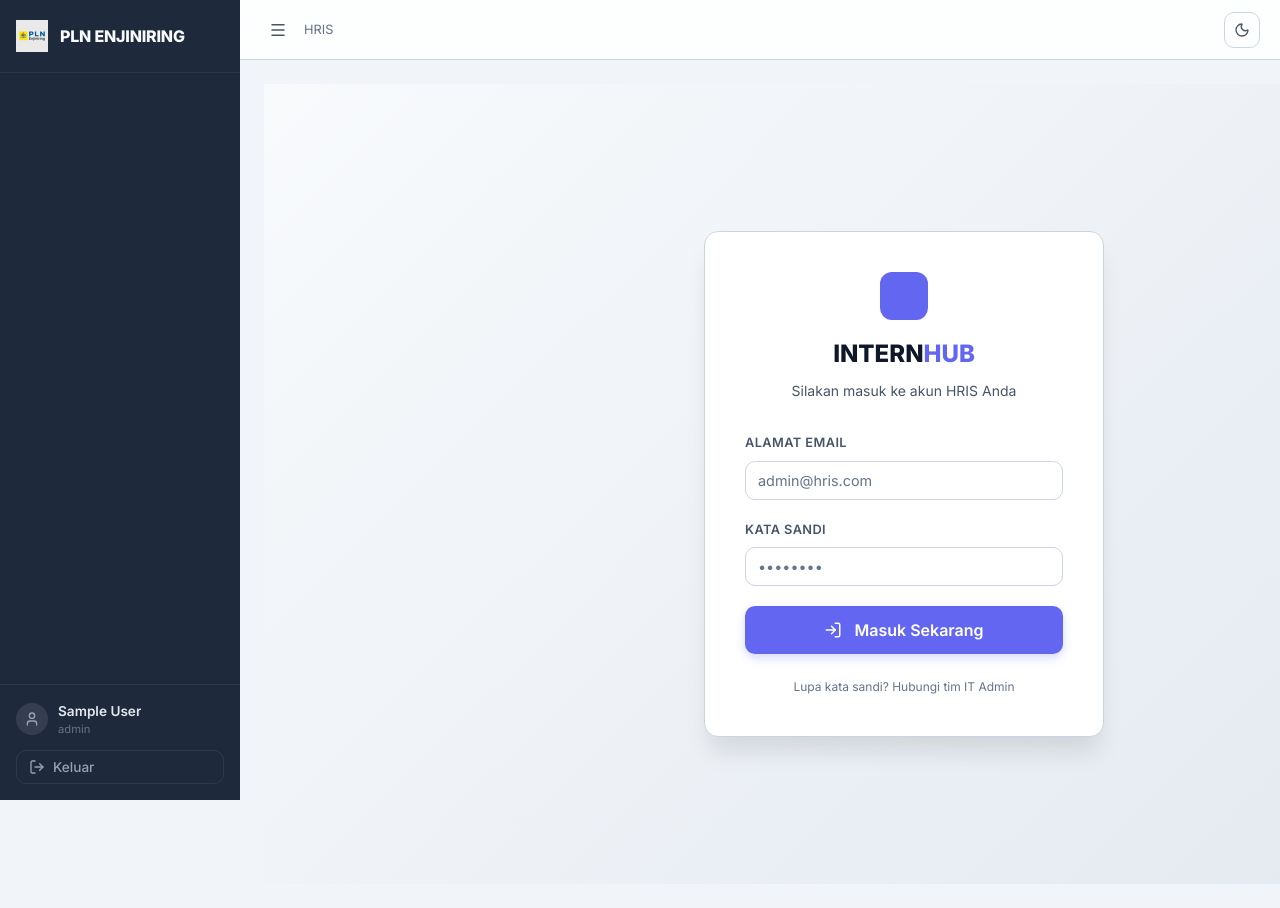
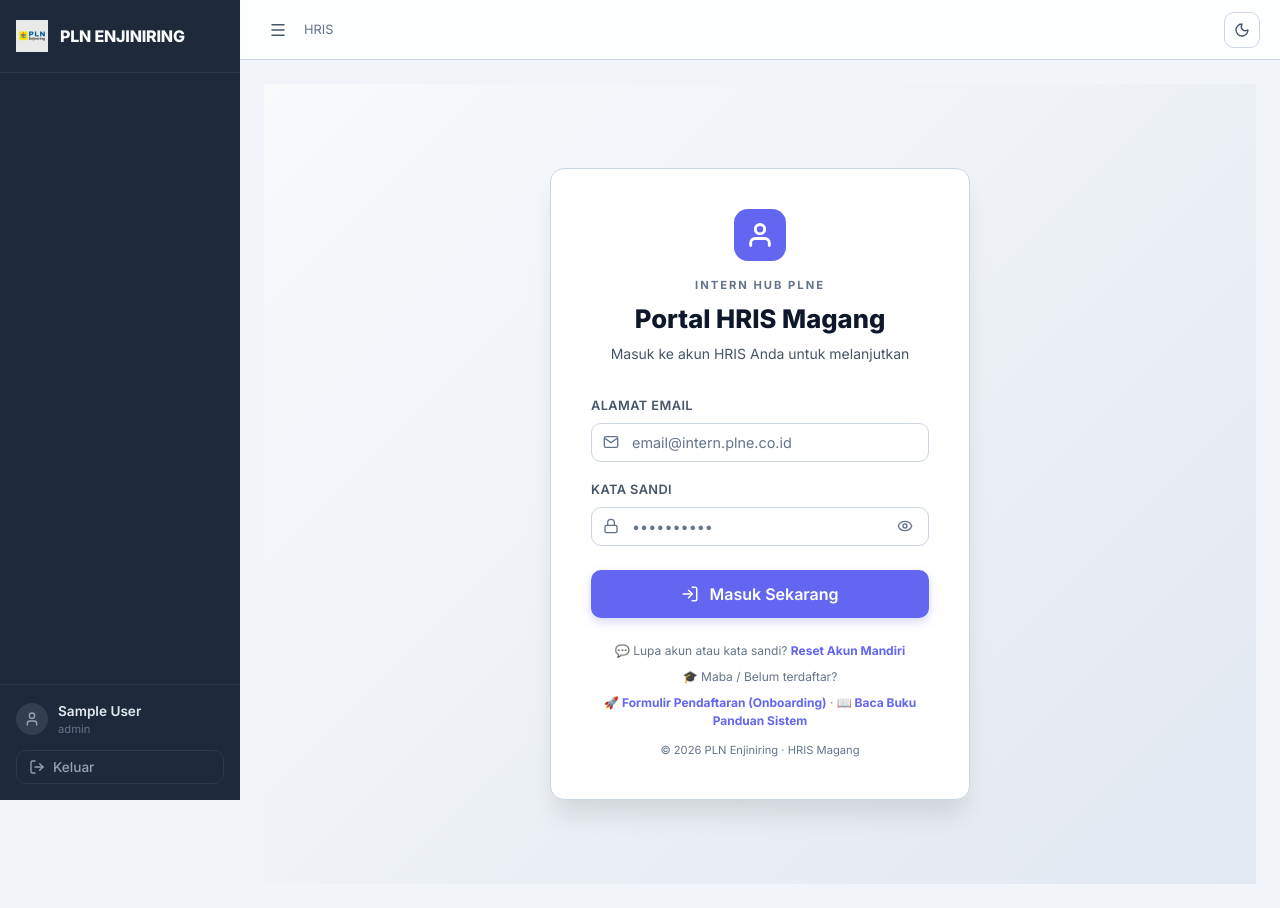
Before and after one commit to alifikhlasula-ctrl/pln-enjiniring, a Next.js app: page /login in a window 1280 px wide. Built offline with nearby package versions, Linux system fonts and the light colour scheme; sample sign-in values are in the browser's storage.

Commit message:
fix: Safari compat - auth flow, webkit prefix, aspectRatio fallback, style jsx

```diff
--- a/app/admin/announcements/page.js
+++ b/app/admin/announcements/page.js
@@ -156,7 +156,7 @@
 
       {/* Modal CRUD */}
       {showModal && (
-        <div style={{ position: 'fixed', inset: 0, background: 'rgba(0,0,0,0.5)', zIndex: 300, display: 'flex', alignItems: 'center', justifyContent: 'center', backdropFilter: 'blur(4px)' }}>
+        <div style={{ position: 'fixed', inset: 0, background: 'rgba(0,0,0,0.5)', zIndex: 300, display: 'flex', alignItems: 'center', justifyContent: 'center', backdropFilter: 'blur(4px)', WebkitBackdropFilter: 'blur(4px)' }}>
           <div className="card" style={{ width: '100%', maxWidth: 500, animation: 'slideUp 0.3s ease' }}>
             <div style={{ display: 'flex', justifyContent: 'space-between', alignItems: 'center', marginBottom: '1.5rem', borderBottom: '1px solid var(--border)', paddingBottom: '1rem' }}>
               <h3 style={{ fontWeight: 800 }}>{editing ? 'Edit Pengumuman' : 'Buat Pengumuman Baru'}</h3>
--- a/app/admin/attendance/page.js
+++ b/app/admin/attendance/page.js
@@ -108,7 +108,7 @@
   return (
     <div style={{
       position: 'fixed', inset: 0, zIndex: 9999,
-      background: 'rgba(0,0,0,0.6)', backdropFilter: 'blur(4px)',
+      background: 'rgba(0,0,0,0.6)', backdropFilter: 'blur(4px)', WebkitBackdropFilter: 'blur(4px)',
       display: 'flex', alignItems: 'center', justifyContent: 'center', padding: '1rem'
     }}>
       <div className="card" style={{ width: '100%', maxWidth: 480, padding: '2rem', animation: 'slideUpFade 0.3s ease' }}>
@@ -511,7 +511,7 @@
         )}
       </div>
 
-      <style jsx>{`
+      <style>{`
         .attendance-card:hover { box-shadow: 0 4px 24px rgba(0,0,0,0.15); }
         .edit-btn-hover:hover { border-color: var(--primary) !important; color: var(--primary) !important; }
         @keyframes slideUpFade {
--- a/app/admin/events/page.js
+++ b/app/admin/events/page.js
@@ -228,7 +228,7 @@
 
       {/* Modal CRUD */}
       {showModal && (
-        <div style={{ position: 'fixed', inset: 0, background: 'rgba(0,0,0,0.5)', zIndex: 300, display: 'flex', alignItems: 'center', justifyContent: 'center', backdropFilter: 'blur(4px)' }}>
+        <div style={{ position: 'fixed', inset: 0, background: 'rgba(0,0,0,0.5)', zIndex: 300, display: 'flex', alignItems: 'center', justifyContent: 'center', backdropFilter: 'blur(4px)', WebkitBackdropFilter: 'blur(4px)' }}>
           <div className="card" style={{ width: '100%', maxWidth: 500, animation: 'slideUp 0.3s ease' }}>
             <div style={{ display: 'flex', justifyContent: 'space-between', alignItems: 'center', marginBottom: '1.5rem', borderBottom: '1px solid var(--border)', paddingBottom: '1rem' }}>
               <h3 style={{ fontWeight: 800 }}>{editing ? 'Edit Kegiatan' : 'Tambah Kegiatan Baru'}</h3>
--- a/app/admin/monitor-attendance/page.js
+++ b/app/admin/monitor-attendance/page.js
@@ -18,7 +18,7 @@
   return (
     <div onClick={onClose} style={{
       position: 'fixed', inset: 0, zIndex: 99999,
-      background: 'rgba(0,0,0,0.93)', backdropFilter: 'blur(12px)',
+      background: 'rgba(0,0,0,0.93)', backdropFilter: 'blur(12px)', WebkitBackdropFilter: 'blur(12px)',
       display: 'flex', alignItems: 'center', justifyContent: 'center',
       flexDirection: 'column', gap: '1rem', cursor: 'zoom-out',
       animation: 'fadeIn 0.18s ease'
@@ -478,7 +478,7 @@
       </div>
 
       {showCorrections && (
-        <div style={{ position: 'fixed', inset: 0, zIndex: 9999, background: 'rgba(0,0,0,0.6)', backdropFilter: 'blur(4px)', display: 'flex', alignItems: 'center', justifyContent: 'center', padding: '1rem' }}>
+        <div style={{ position: 'fixed', inset: 0, zIndex: 9999, background: 'rgba(0,0,0,0.6)', backdropFilter: 'blur(4px)', WebkitBackdropFilter: 'blur(4px)', display: 'flex', alignItems: 'center', justifyContent: 'center', padding: '1rem' }}>
           <div className="card" style={{ width: '100%', maxWidth: 750, padding: '2rem', animation: 'fadeIn 0.2s', maxHeight: '90vh', overflowY: 'auto' }}>
              <div style={{ display: 'flex', justifyContent: 'space-between', marginBottom: '1.5rem', alignItems: 'center' }}>
                <h3 style={{ fontWeight: 800 }}>Daftar Permintaan Koreksi Susulan</h3>
--- a/app/attendance/page.js
+++ b/app/attendance/page.js
@@ -132,7 +132,7 @@
   return (
     <div style={{
       position: 'fixed', inset: 0, zIndex: 600,
-      background: 'rgba(0,0,0,0.85)', backdropFilter: 'blur(6px)',
+      background: 'rgba(0,0,0,0.85)', backdropFilter: 'blur(6px)', WebkitBackdropFilter: 'blur(6px)',
       display: 'flex', justifyContent: 'center', alignItems: 'center'
     }}>
       <div className="card" style={{ width: '95%', maxWidth: 520, borderRadius: 'var(--radius-xl)' }}>
@@ -155,7 +155,7 @@
           <>
             <div style={{
               borderRadius: 'var(--radius-lg)', overflow: 'hidden',
-              background: '#111', aspectRatio: '4/3', position: 'relative',
+              background: '#111', aspectRatio: '4/3', height: 0, paddingBottom: '75%', position: 'relative',
               boxShadow: faceDetected ? '0 0 0 4px var(--secondary)' : '0 0 0 4px var(--danger)',
               transition: 'box-shadow 0.3s ease'
             }}>
@@ -690,7 +690,7 @@
 
       {correctionModal.open && (
         <div style={{
-          position: 'fixed', inset: 0, zIndex: 9999, background: 'rgba(0,0,0,0.6)', backdropFilter: 'blur(4px)',
+          position: 'fixed', inset: 0, zIndex: 9999, background: 'rgba(0,0,0,0.6)', backdropFilter: 'blur(4px)', WebkitBackdropFilter: 'blur(4px)',
           display: 'flex', alignItems: 'center', justifyContent: 'center', padding: '1rem'
         }}>
           <div className="card" style={{ width: '100%', maxWidth: 400, padding: '2rem', animation: 'slideInUp 0.3s ease' }}>
--- a/app/dashboard/AdminDashboard.js
+++ b/app/dashboard/AdminDashboard.js
@@ -117,7 +117,7 @@
       onClick={onClose}
       style={{
         position: 'fixed', inset: 0, zIndex: 99999,
-        background: 'rgba(0,0,0,0.88)', backdropFilter: 'blur(8px)',
+        background: 'rgba(0,0,0,0.88)', backdropFilter: 'blur(8px)', WebkitBackdropFilter: 'blur(8px)',
         display: 'flex', alignItems: 'center', justifyContent: 'center',
         flexDirection: 'column', gap: '1rem', cursor: 'zoom-out'
       }}
@@ -1165,7 +1165,7 @@
   const RoleSwitcher = () => (
     <div style={{
       position: 'fixed', bottom: 24, right: 24, zIndex: 1000,
-      background: 'rgba(255, 255, 255, 0.7)', backdropFilter: 'blur(12px)',
+      background: 'rgba(255, 255, 255, 0.7)', backdropFilter: 'blur(12px)', WebkitBackdropFilter: 'blur(12px)',
       padding: '6px', borderRadius: 'var(--radius-full)',
       border: '1px solid rgba(99, 102, 241, 0.2)',
       boxShadow: '0 8px 32px rgba(0,0,0,0.1)',
--- a/app/login/page.js
+++ b/app/login/page.js
@@ -2,149 +2,190 @@
 
 import React, { useState } from 'react'
 import { useRouter } from 'next/navigation'
-import { LogIn, Loader2, AlertCircle } from 'lucide-react'
-import Swal from 'sweetalert2'
+import { LogIn, Loader2, Eye, EyeOff } from 'lucide-react'
+import { useAuth } from '@/context/AuthContext'
 
 export default function LoginPage() {
-  const [email, setEmail] = useState('')
+  const [email, setEmail]       = useState('')
   const [password, setPassword] = useState('')
-  const [loading, setLoading] = useState(false)
-  const router = useRouter()
+  const [showPass, setShowPass] = useState(false)
+  const [error, setError]       = useState('')
+  const [loading, setLoading]   = useState(false)
+  const { login, finalizeLogin } = useAuth()
 
   const handleLogin = async (e) => {
     e.preventDefault()
+    setError('')
     setLoading(true)
     try {
-      const res = await fetch('/api/auth/login', {
-        method: 'POST',
-        headers: { 'Content-Type': 'application/json' },
-        body: JSON.stringify({ email, password })
-      })
-      const data = await res.json()
-      if (res.ok) {
-        Swal.fire({
-          icon: 'success',
-          title: 'Berhasil Login',
-          text: `Selamat datang, ${data.user.name}`,
-          timer: 1500,
-          showConfirmButton: false
-        })
-        router.push('/')
-      } else {
-        Swal.fire('Gagal', data.error || 'Email atau password salah', 'error')
+      // Use AuthContext.login() — saves to localStorage & handles redirect correctly
+      const result = await login(email, password)
+      if (!result.success) {
+        setError(result.error || 'Email atau password salah.')
+      } else if (result.mustChangePassword) {
+        // Redirect to reset-password with temp user data
+        finalizeLogin(result.tempUser)
       }
-    } catch (error) {
-      Swal.fire('Error', 'Terjadi kesalahan sistem', 'error')
+      // On success, AuthContext.login() already calls router.push('/dashboard')
+    } catch {
+      setError('Terjadi kesalahan sistem. Silakan coba lagi.')
     } finally {
       setLoading(false)
     }
   }
 
   return (
-    <div className="login-container">
-      <div className="card login-card animate-scale-up">
-        <div className="login-header">
-          <div className="logo-icon"></div>
-          <h1>INTERN<span style={{ color: 'var(--primary)' }}>HUB</span></h1>
-          <p>Silakan masuk ke akun HRIS Anda</p>
+    <div style={{
+      minHeight: '100vh',
+      width: '100%',
+      display: 'flex',
+      alignItems: 'center',
+      justifyContent: 'center',
+      background: 'linear-gradient(135deg, #f8fafc 0%, #e2e8f0 100%)',
+      padding: '1rem'
+    }}>
+      <div className="card" style={{
+        width: '100%',
+        maxWidth: 420,
+        padding: '2.5rem',
+        boxShadow: '0 20px 25px -5px rgba(0,0,0,0.1)',
+        background: 'white',
+        animation: 'loginScaleUp 0.4s cubic-bezier(0.16,1,0.3,1)'
+      }}>
+        {/* Header */}
+        <div style={{ textAlign: 'center', marginBottom: '2rem' }}>
+          <div style={{
+            width: 52, height: 52,
+            background: 'var(--primary)',
+            borderRadius: 14,
+            margin: '0 auto 1rem',
+            display: 'flex', alignItems: 'center', justifyContent: 'center'
+          }}>
+            <svg width="28" height="28" viewBox="0 0 24 24" fill="none" stroke="white" strokeWidth="2.5" strokeLinecap="round" strokeLinejoin="round">
+              <path d="M20 21v-2a4 4 0 0 0-4-4H8a4 4 0 0 0-4 4v2"/><circle cx="12" cy="7" r="4"/>
+            </svg>
+          </div>
+          <p style={{ fontSize: '0.7rem', fontWeight: 700, letterSpacing: '2px', color: 'var(--text-muted)', textTransform: 'uppercase', marginBottom: 6 }}>
+            Intern Hub PLNE
+          </p>
+          <h1 style={{ fontSize: '1.6rem', fontWeight: 800, color: 'var(--text-primary)', marginBottom: 4 }}>
+            Portal HRIS Magang
+          </h1>
+          <p style={{ color: 'var(--text-secondary)', fontSize: '0.875rem' }}>
+            Masuk ke akun HRIS Anda untuk melanjutkan
+          </p>
         </div>
 
-        <form onSubmit={handleLogin}>
-          <div className="form-group">
+        {/* Error Banner */}
+        {error && (
+          <div style={{
+            background: '#fef2f2', border: '1px solid #fecaca',
+            borderRadius: 8, padding: '0.75rem 1rem',
+            color: '#dc2626', fontSize: '0.85rem', fontWeight: 600,
+            marginBottom: '1.25rem', display: 'flex', alignItems: 'flex-start', gap: 8
+          }}>
+            <svg style={{ flexShrink: 0, marginTop: 1 }} width="16" height="16" viewBox="0 0 24 24" fill="none" stroke="currentColor" strokeWidth="2.5"><circle cx="12" cy="12" r="10"/><line x1="12" y1="8" x2="12" y2="12"/><line x1="12" y1="16" x2="12.01" y2="16"/></svg>
+            {error}
+          </div>
+        )}
+
+        {/* Form */}
+        <form onSubmit={handleLogin} noValidate>
+          <div style={{ marginBottom: '1.125rem' }}>
             <label className="label">Alamat Email</label>
+            <div style={{ position: 'relative', display: 'flex', alignItems: 'center' }}>
+              <svg style={{ position: 'absolute', left: 12, color: 'var(--text-muted)', flexShrink: 0 }} width="16" height="16" viewBox="0 0 24 24" fill="none" stroke="currentColor" strokeWidth="2"><path d="M4 4h16c1.1 0 2 .9 2 2v12c0 1.1-.9 2-2 2H4c-1.1 0-2-.9-2-2V6c0-1.1.9-2 2-2z"/><polyline points="22,6 12,13 2,6"/></svg>
               <input
+                id="login-email"
                 type="email"
                 className="input"
                 required
+                autoComplete="email"
                 value={email}
-              onChange={(e) => setEmail(e.target.value)}
-              placeholder="admin@hris.com"
+                onChange={(e) => { setEmail(e.target.value); setError('') }}
+                placeholder="email@intern.plne.co.id"
+                style={{ paddingLeft: 40 }}
               />
             </div>
-          <div className="form-group">
+          </div>
+
+          <div style={{ marginBottom: '1.5rem' }}>
             <label className="label">Kata Sandi</label>
+            <div style={{ position: 'relative', display: 'flex', alignItems: 'center' }}>
+              <svg style={{ position: 'absolute', left: 12, color: 'var(--text-muted)', flexShrink: 0 }} width="16" height="16" viewBox="0 0 24 24" fill="none" stroke="currentColor" strokeWidth="2"><rect x="3" y="11" width="18" height="11" rx="2" ry="2"/><path d="M7 11V7a5 5 0 0 1 10 0v4"/></svg>
               <input
-              type="password"
+                id="login-password"
+                type={showPass ? 'text' : 'password'}
                 className="input"
                 required
+                autoComplete="current-password"
                 value={password}
-              onChange={(e) => setPassword(e.target.value)}
-              placeholder="••••••••"
+                onChange={(e) => { setPassword(e.target.value); setError('') }}
+                placeholder="••••••••••"
+                style={{ paddingLeft: 40, paddingRight: 44 }}
               />
+              <button
+                type="button"
+                onClick={() => setShowPass(p => !p)}
+                style={{
+                  position: 'absolute', right: 12,
+                  background: 'none', border: 'none', cursor: 'pointer',
+                  color: 'var(--text-muted)', padding: 4, display: 'flex'
+                }}
+                aria-label={showPass ? 'Sembunyikan password' : 'Tampilkan password'}
+              >
+                {showPass ? <EyeOff size={16}/> : <Eye size={16}/>}
+              </button>
             </div>
-          <button type="submit" className="btn btn-primary login-btn" disabled={loading}>
-            {loading ? <Loader2 className="animate-spin" /> : <><LogIn size={18} /> Masuk Sekarang</>}
+          </div>
+
+          <button
+            id="login-submit"
+            type="submit"
+            className="btn btn-primary"
+            disabled={loading}
+            style={{
+              width: '100%', height: '3rem', fontSize: '1rem',
+              display: 'flex', alignItems: 'center', justifyContent: 'center', gap: '0.625rem',
+              opacity: loading ? 0.75 : 1,
+              transition: 'opacity 0.2s'
+            }}
+          >
+            {loading
+              ? <><Loader2 size={18} style={{ animation: 'loginSpin 1s linear infinite' }}/> Memverifikasi...</>
+              : <><LogIn size={18}/> Masuk Sekarang</>
+            }
           </button>
         </form>
 
-        <div className="login-footer">
-          <p>Lupa kata sandi? Hubungi tim IT Admin</p>
+        {/* Footer Links */}
+        <div style={{ marginTop: '1.5rem', textAlign: 'center', display: 'flex', flexDirection: 'column', gap: '0.5rem' }}>
+          <p style={{ fontSize: '0.75rem', color: 'var(--text-muted)' }}>
+            💬 Lupa akun atau kata sandi?{' '}
+            <a href="/reset-password" style={{ color: 'var(--primary)', fontWeight: 700 }}>Reset Akun Mandiri</a>
+          </p>
+          <p style={{ fontSize: '0.75rem', color: 'var(--text-muted)' }}>
+            🎓 Maba / Belum terdaftar?
+          </p>
+          <p style={{ fontSize: '0.75rem', color: 'var(--text-muted)' }}>
+            🚀 <a href="/onboarding" style={{ color: 'var(--primary)', fontWeight: 700 }}>Formulir Pendaftaran (Onboarding)</a>
+            {' '}·{' '}
+            <a href="/guide" style={{ color: 'var(--primary)', fontWeight: 700 }}>📖 Baca Buku Panduan Sistem</a>
+          </p>
+          <p style={{ fontSize: '0.7rem', color: 'var(--text-muted)', marginTop: 4 }}>
+            © 2026 PLN Enjiniring · HRIS Magang
+          </p>
         </div>
       </div>
 
-      <style jsx>{`
-        .login-container {
-          height: 100vh;
-          width: 100vw;
-          display: flex;
-          align-items: center;
-          justify-content: center;
-          background: linear-gradient(135deg, #f8fafc 0%, #e2e8f0 100%);
+      {/* Inline styles — plain <style> tag (Safari compatible, no JSX props) */}
+      <style>{`
+        @keyframes loginScaleUp {
+          from { transform: scale(0.93); opacity: 0; }
+          to   { transform: scale(1);    opacity: 1; }
         }
-        .login-card {
-          width: 100%;
-          max-width: 400px;
-          padding: 2.5rem;
-          box-shadow: 0 20px 25px -5px rgba(0, 0, 0, 0.1);
-          background: white;
-        }
-        .login-header {
-          text-align: center;
-          margin-bottom: 2rem;
-        }
-        .logo-icon {
-          width: 48px;
-          height: 48px;
-          background: var(--primary);
-          margin: 0 auto 1rem;
-          border-radius: 12px;
-        }
-        .login-header h1 {
-          font-size: 1.5rem;
-          font-weight: 800;
-          margin-bottom: 0.5rem;
-        }
-        .login-header p {
-          color: var(--text-secondary);
-          font-size: 0.875rem;
-        }
-        .login-btn {
-          width: 100%;
-          margin-top: 1rem;
-          height: 3rem;
-          font-size: 1rem;
-          display: flex;
-          gap: 0.75rem;
-        }
-        .login-footer {
-          margin-top: 1.5rem;
-          text-align: center;
-          font-size: 0.75rem;
-          color: var(--text-muted);
-        }
-        .animate-scale-up {
-          animation: scaleUp 0.4s cubic-bezier(0.16, 1, 0.3, 1);
-        }
-        @keyframes scaleUp {
-          from { transform: scale(0.9); opacity: 0; }
-          to { transform: scale(1); opacity: 1; }
-        }
-        @keyframes spin {
-          from { transform: rotate(0deg); }
+        @keyframes loginSpin {
           to { transform: rotate(360deg); }
-        }
-        .animate-spin {
-          animation: spin 1s linear infinite;
         }
       `}</style>
     </div>
```
Lines whose indentation alone changed are shown as unchanged.
